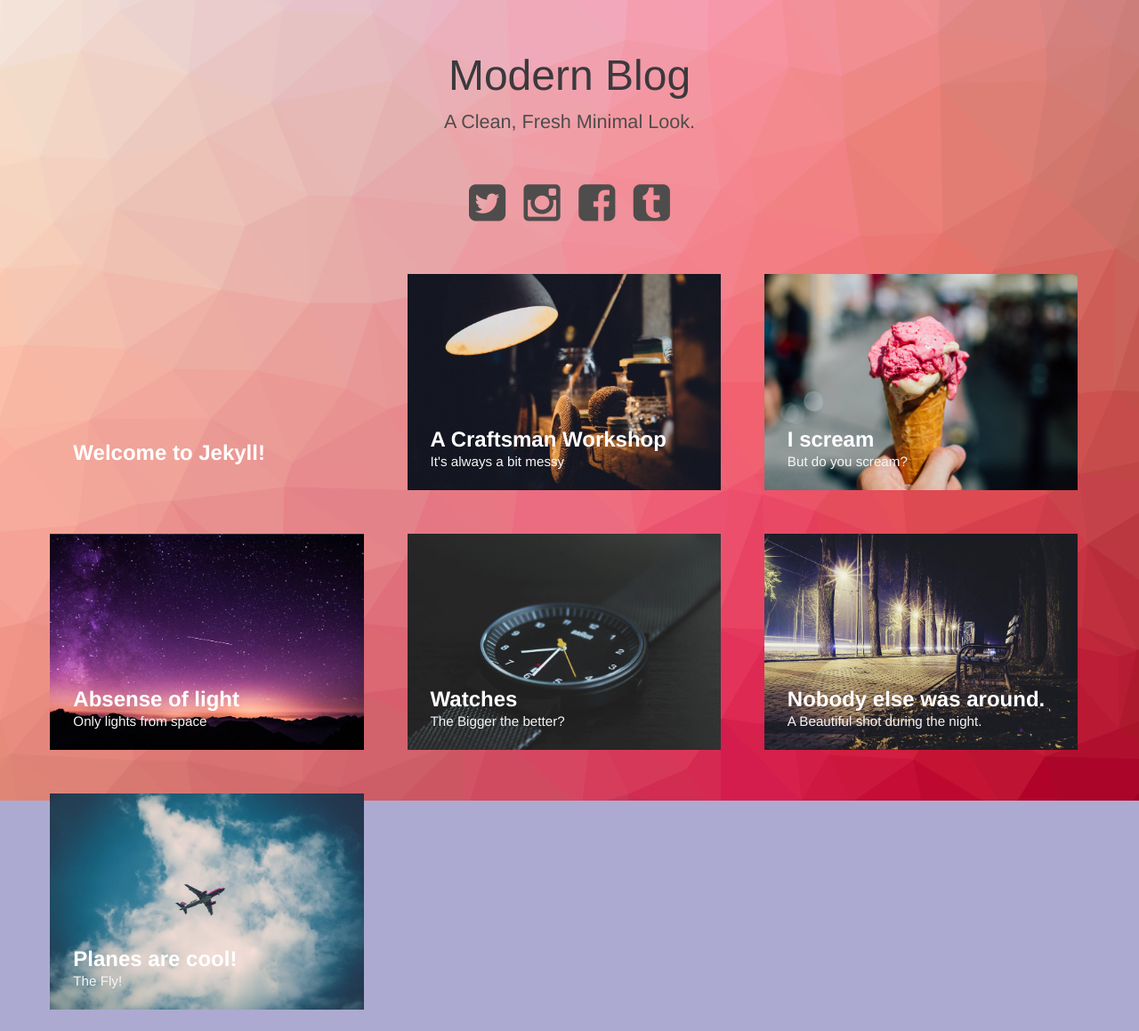
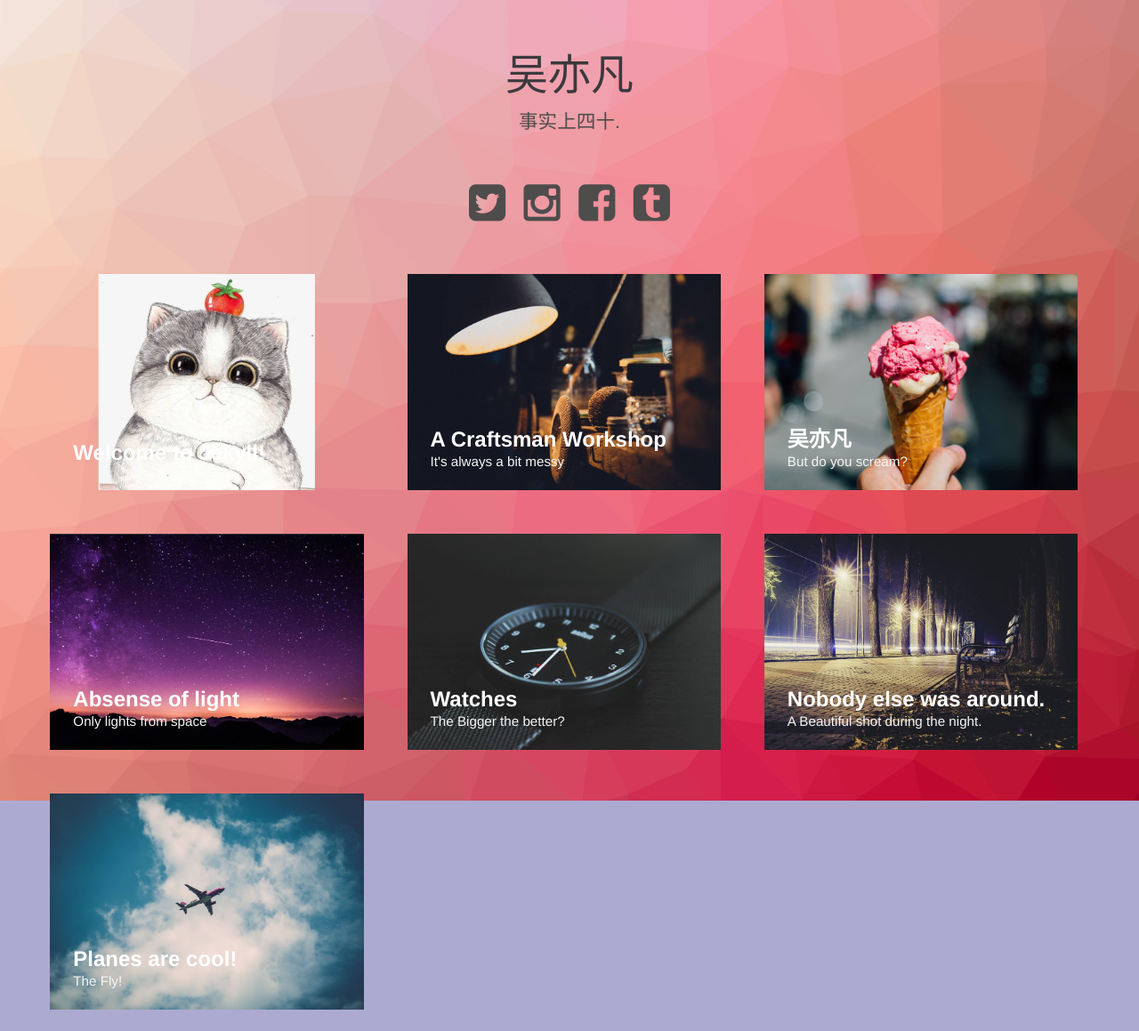
Before and after one commit to wuyihuang123/fanfan.github.io, a Jekyll site: the page built from index.html, in a window 1280 px wide. Shown: the whole page at 89% size. Built offline with Jekyll 4.4.1, drawn with Linux system fonts in a browser that asks for light colours.

Commit message:
改一下先’

```diff
--- a/_config.yml
+++ b/_config.yml
@@ -1,7 +1,7 @@
 # Site settings
-title: Modern Blog
-description: Modern-Blog A Elegant template for Jekyll
-keywords: Modern, Blogging, Fun
-author: Wferr
-baseurl: "" # the subpath of your site, e.g. /blog/
+title: 吴亦凡
+description: 吴亦凡 吴亦凡
+keywords: 吴亦凡
+author: 吴亦凡
+baseurl: "wuyifan.github.io" # the subpath of your site, e.g. /blog/
 url: "" # the base hostname & protocol for your site
--- a/_posts/2015-04-24-i-scream.markdown
+++ b/_posts/2015-04-24-i-scream.markdown
@@ -1,5 +1,5 @@
 ---
-title:  "I scream"
+title:  "吴亦凡"
 subtitle: "But do you scream?"
 author: "Wferr"
 avatar: "img/authors/wferr.png"
--- a/_posts/2022-08-27-welcome-to-jekyll.markdown
+++ b/_posts/2022-08-27-welcome-to-jekyll.markdown
@@ -3,10 +3,9 @@ layout: post
 title:  "Welcome to Jekyll!"
 date:   2022-08-27 19:53:30 +0800
 categories: jekyll update
+image: "img/22.jpg"
 ---
-You’ll find this post in your `_posts` directory. Go ahead and edit it and re-build the site to see your changes. You can rebuild the site in many different ways, but the most common way is to run `jekyll serve`, which launches a web server and auto-regenerates your site when a file is updated.
-
-Jekyll requires blog post files to be named according to the following format:
+sssss
 
 `YEAR-MONTH-DAY-title.MARKUP`
 
--- a/index.html
+++ b/index.html
@@ -28,7 +28,7 @@ layout: compress
 <body class="body">
 <div class="container">
     <header class="header">
-        <h1>Modern Blog<span>A Clean, Fresh Minimal Look.</span></h1>
+        <h1>吴亦凡<span>事实上四十.</span></h1>
         <nav class="links">
             <a href="#"><i class="fa fa-twitter-square fa-3x"></i></a>
             <a href="#"><i class="fa fa-instagram fa-3x"></i></a>
```
Also changed, not shown: _layouts/compress.txt (added, +9 -0 lines), img/22.jpg (added), img/favicon.ico.
